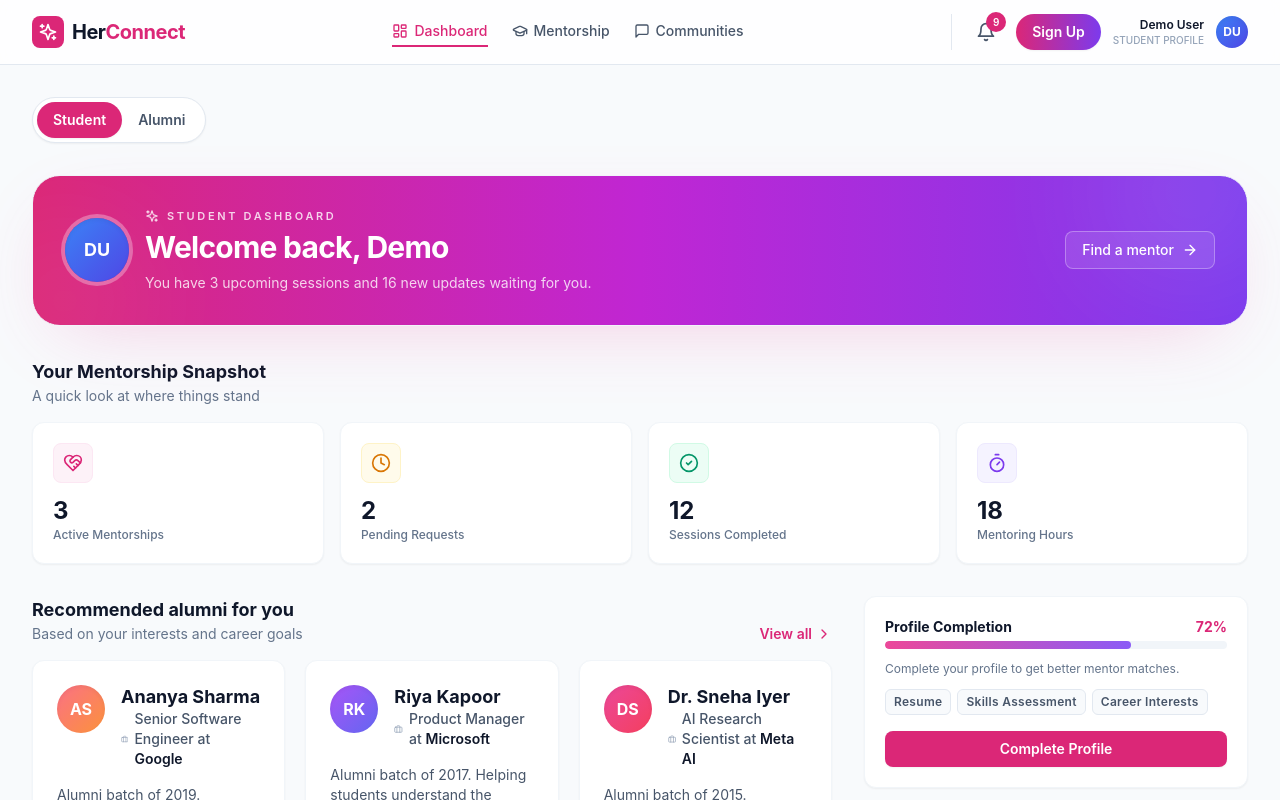
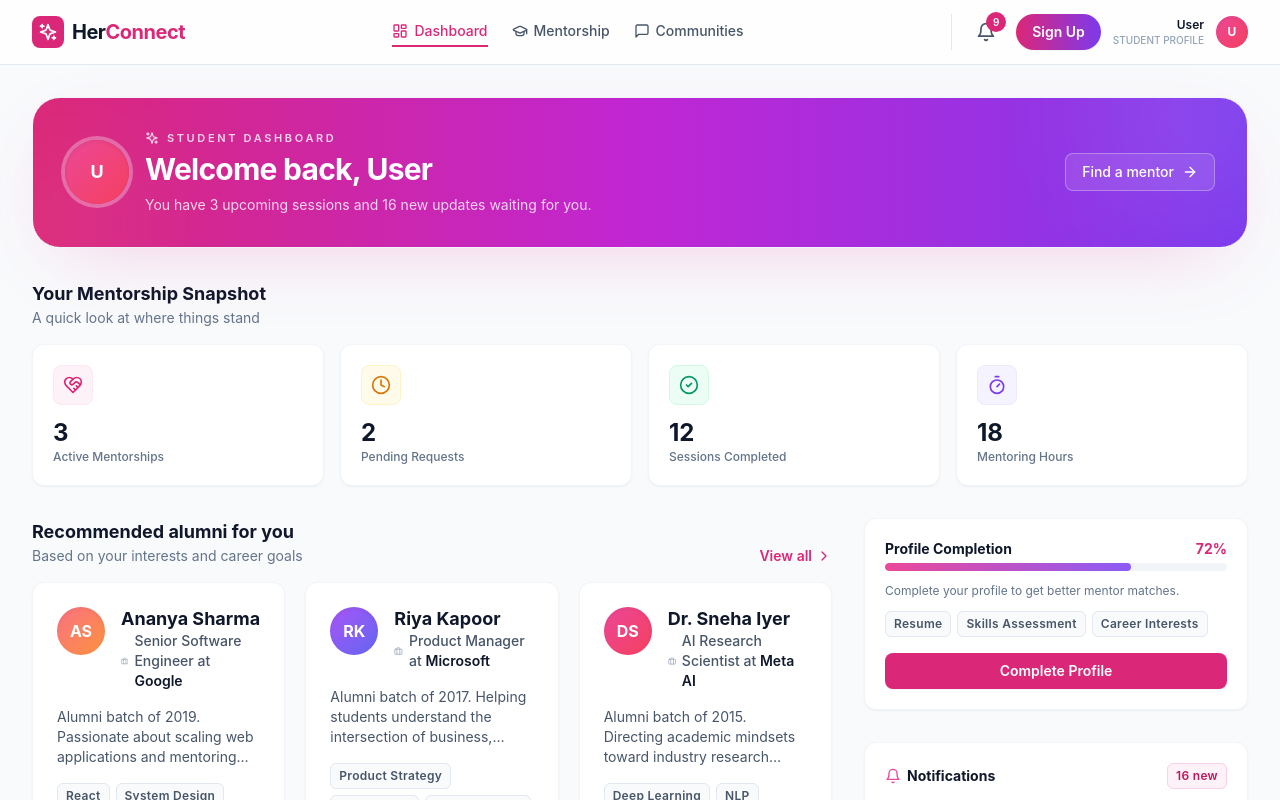
Before and after one commit to pragatisingh7707/bitrebels-v2v, a React (Vite) app: page /dashboard in a window 1280 px wide. Shown: the top 800 px of the page. Built offline with nearby package versions, Linux system fonts and the light colour scheme.

Commit message:
Save pending changes

```diff
--- a/frontend/src/App.jsx
+++ b/frontend/src/App.jsx
@@ -1,5 +1,6 @@
 import React from 'react';
 import { BrowserRouter as Router, Routes, Route, Navigate } from 'react-router-dom';
+import { AuthProvider } from './context/AuthContext';
 import Layout from './components/Layout';
 import Home from './pages/Home';
 import Dashboard from './pages/Dashboard';
@@ -16,8 +17,9 @@ import MentorDashboard from './pages/MentorDashboard';
 import { AlumniDashboardContent } from './components/dashboard/AlumniDashboardContent';
 export default function App() {
   return (
-    <Router future={{ v7_startTransition: true, v7_relativeSplatPath: true }}>
-      <Layout>
+    <AuthProvider>
+      <Router future={{ v7_startTransition: true, v7_relativeSplatPath: true }}>
+        <Layout>
         <Routes>
           <Route path="/" element={<Home />} />
           <Route path="/dashboard" element={<Dashboard />} />
@@ -36,5 +38,6 @@ export default function App() {
         </Routes>
       </Layout>
     </Router>
+    </AuthProvider>
   );
 }
--- a/frontend/src/components/Navbar.jsx
+++ b/frontend/src/components/Navbar.jsx
@@ -1,10 +1,13 @@
 import React from 'react';
 import { Link, NavLink } from 'react-router-dom';
 import { Sparkles, Users, MessageSquare, LayoutDashboard, GraduationCap } from 'lucide-react';
+import { useAuth } from '../context/AuthContext';
 import { Avatar } from './Avatar';
 import NotificationBell from './NotificationBell';
 
 export default function Navbar() {
+  const { user } = useAuth();
+  const displayName = user?.name || 'User';
   const navLinkClass = ({ isActive }) =>
     `flex items-center gap-1.5 text-sm font-medium transition-colors py-1 border-b-2 ${
       isActive ? 'border-primary-600 text-primary-600' : 'border-transparent text-slate-600 hover:text-slate-900 hover:border-slate-200'
@@ -28,10 +31,10 @@ export default function Navbar() {
             Sign Up
           </Link>
           <div className="hidden sm:block text-right">
-            <div className="text-xs font-semibold text-slate-900">Demo User</div>
-            <div className="text-[10px] text-slate-400 font-medium uppercase">Student Profile</div>
+            <div className="text-xs font-semibold text-slate-900">{displayName}</div>
+            <div className="text-[10px] text-slate-400 font-medium uppercase">{user?.role === 'alumni' ? 'Alumni Profile' : 'Student Profile'}</div>
           </div>
-          <Avatar name="Demo User" className="h-8 w-8 text-xs" />
+          <Avatar name={displayName} className="h-8 w-8 text-xs" />
         </div>
       </div>
     </header>
--- /dev/null
+++ b/frontend/src/context/AuthContext.jsx
@@ -0,0 +1,49 @@
+import React, { createContext, useContext, useState, useEffect } from 'react';
+
+const AuthContext = createContext();
+
+export function AuthProvider({ children }) {
+  const [user, setUser] = useState(null);
+  const [isLoading, setIsLoading] = useState(true);
+
+  // Load user data from localStorage on mount
+  useEffect(() => {
+    const savedUser = localStorage.getItem('herconnect_user');
+    if (savedUser) {
+      try {
+        setUser(JSON.parse(savedUser));
+      } catch (error) {
+        console.error('Failed to parse saved user data:', error);
+      }
+    }
+    setIsLoading(false);
+  }, []);
+
+  const setUserData = (userData) => {
+    setUser(userData);
+    localStorage.setItem('herconnect_user', JSON.stringify(userData));
+  };
+
+  const logout = () => {
+    setUser(null);
+    localStorage.removeItem('herconnect_user');
+  };
+
+  const value = {
+    user,
+    isLoading,
+    setUserData,
+    logout,
+    isAuthenticated: !!user
+  };
+
+  return <AuthContext.Provider value={value}>{children}</AuthContext.Provider>;
+}
+
+export function useAuth() {
+  const context = useContext(AuthContext);
+  if (!context) {
+    throw new Error('useAuth must be used within an AuthProvider');
+  }
+  return context;
+}
--- a/frontend/src/pages/Dashboard.jsx
+++ b/frontend/src/pages/Dashboard.jsx
@@ -1,5 +1,6 @@
-import React, { useMemo, useState } from 'react';
+import React, { useMemo } from 'react';
 import { motion } from 'framer-motion';
+import { useAuth } from '../context/AuthContext';
 import { WelcomeBanner } from '../components/dashboard/WelcomeBanner';
 import { StatisticsCards } from '../components/dashboard/StatisticsCards';
 import { StudentDashboardContent } from '../components/dashboard/StudentDashboardContent';
@@ -32,7 +33,10 @@ const fadeUp = {
 };
 
 export default function Dashboard() {
-  const [role, setRole] = useState('student');
+  const { user } = useAuth();
+  const role = user?.role || 'student';
+  const userName = user?.name || 'User';
+  const userProfile = user?.profile || {};
 
   const recommendedAlumni = useMemo(() => mentors.slice(0, 3), []);
   const trendingCommunities = useMemo(
@@ -43,22 +47,6 @@ export default function Dashboard() {
   return (
     <div className="max-w-7xl mx-auto px-4 sm:px-6 lg:px-8 py-8 space-y-8">
 
-      {/* Role toggle */}
-      <div className="inline-flex rounded-full border border-slate-200 bg-white p-1 shadow-sm">
-        {['student', 'alumni'].map((option) => (
-          <button
-            key={option}
-            type="button"
-            onClick={() => setRole(option)}
-            className={`rounded-full px-4 py-2 text-sm font-semibold transition-all ${
-              role === option ? 'bg-primary-600 text-white shadow-sm' : 'text-slate-600 hover:text-slate-900'
-            }`}
-          >
-            {option === 'student' ? 'Student' : 'Alumni'}
-          </button>
-        ))}
-      </div>
-
       {/* Welcome Banner */}
       <motion.section
         initial="hidden"
@@ -68,10 +56,10 @@ export default function Dashboard() {
       >
         <WelcomeBanner
           role={role}
-          name={role === 'alumni' ? alumniProfile.name : 'Demo User'}
+          name={userName}
           subtitle={
             role === 'alumni'
-              ? `${alumniProfile.role} at ${alumniProfile.company} · ${alumniProfile.memberSince}`
+              ? `${userProfile.currentRole} at ${userProfile.company} · ${userProfile.graduationYear}`
               : `You have ${upcomingSessions.length} upcoming sessions and ${notifications.length} new updates waiting for you.`
           }
           ctaLabel={role === 'alumni' ? 'View public profile' : 'Find a mentor'}
--- a/frontend/src/pages/ProfileCreate.jsx
+++ b/frontend/src/pages/ProfileCreate.jsx
@@ -1,6 +1,7 @@
 import React, { useMemo, useState } from 'react';
 import { useLocation, useNavigate } from 'react-router-dom';
 import { Camera, Sparkles } from 'lucide-react';
+import { useAuth } from '../context/AuthContext';
 import { Button } from '../components/Button';
 import { Card } from '../components/Card';
 import { Input } from '../components/Input';
@@ -20,6 +21,7 @@ const defaultProfile = {
 export default function ProfileCreate() {
   const navigate = useNavigate();
   const location = useLocation();
+  const { setUserData } = useAuth();
   const role = location.state?.role || 'student';
   const passedProfile = location.state?.profileData || {};
 
@@ -54,6 +56,21 @@ export default function ProfileCreate() {
 
   const handleSubmit = (event) => {
     event.preventDefault();
+    // Save user data to auth context
+    setUserData({
+      name: profile.name || 'User',
+      role,
+      profile: {
+        bio: profile.bio,
+        currentRole: profile.currentRole,
+        company: profile.company,
+        graduationYear: profile.graduationYear,
+        field: profile.field,
+        linkedInUrl: profile.linkedInUrl,
+        isMentor: profile.isMentor,
+        photoPreview: profile.photoPreview
+      }
+    });
     navigate('/dashboard');
   };
 
```
